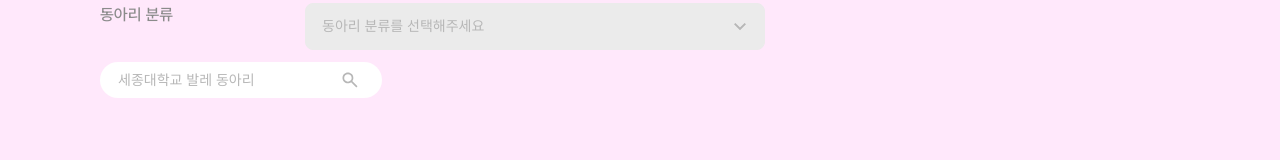
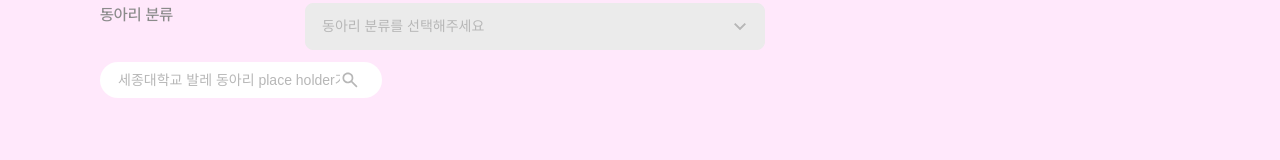
Before and after one commit to dong-ariari/frontend, a React (Vite) app: page /oncampus in a window 1280 px wide. Shown: the part 168-328 px from the top of the page. Built offline with nearby package versions, Linux system fonts and the light colour scheme.

Commit message:
feat: placeholder inline 요소로 변경

```diff
--- a/src/components/miniSearch/miniSearch.styles.js
+++ b/src/components/miniSearch/miniSearch.styles.js
@@ -12,7 +12,7 @@ export const Layer = styled.button`
   padding-right: 1.375rem;
 `;
 
-export const Placeholder = styled.div`
+export const Placeholder = styled.span`
   border: none;
   flex: 1;
   height: 1.313rem;
@@ -21,4 +21,6 @@ export const Placeholder = styled.div`
   color: ${(props) => props.theme.color.grey._400};
   ${(props) => props.theme.typo.fontSize._7};
   ${(props) => props.theme.typo.fontWeight._500};
+  overflow: hidden;
+  white-space: nowrap;
 `;
--- a/src/pages/oncampus.jsx
+++ b/src/pages/oncampus.jsx
@@ -24,7 +24,7 @@ const Oncampus = () => {
           onClick={() => {
             console.log("clicked");
           }}
-          text={"세종대학교 발레 동아리"}
+          text={"세종대학교 발레 동아리 place holder가 아주 긴 경우~~"}
         />
       </div>
     </>
```
